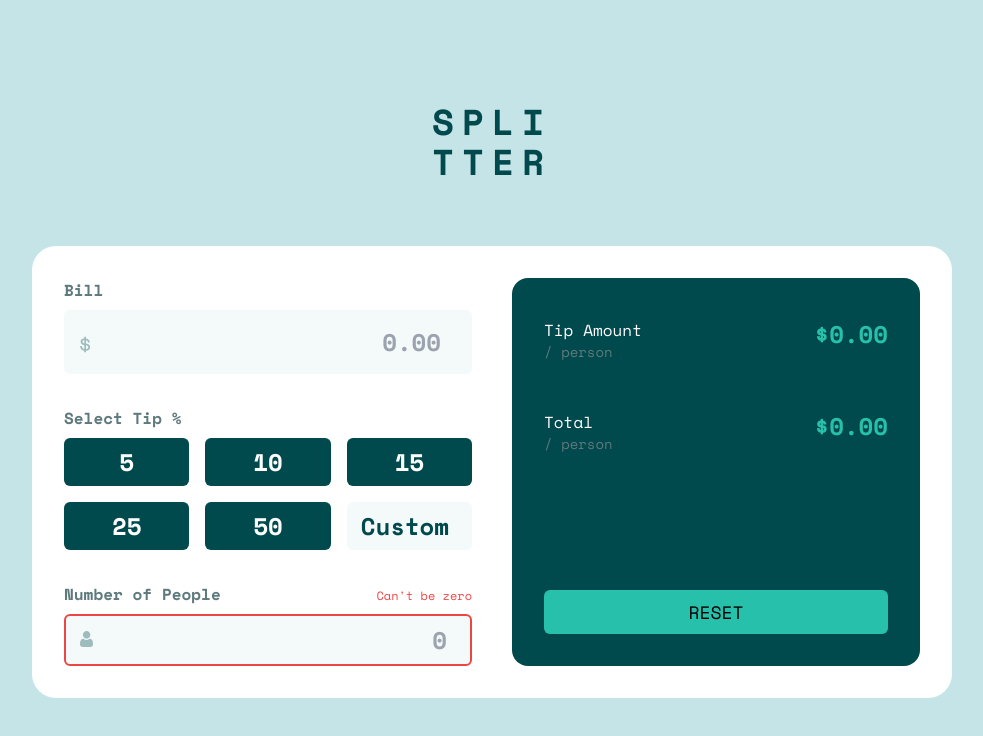
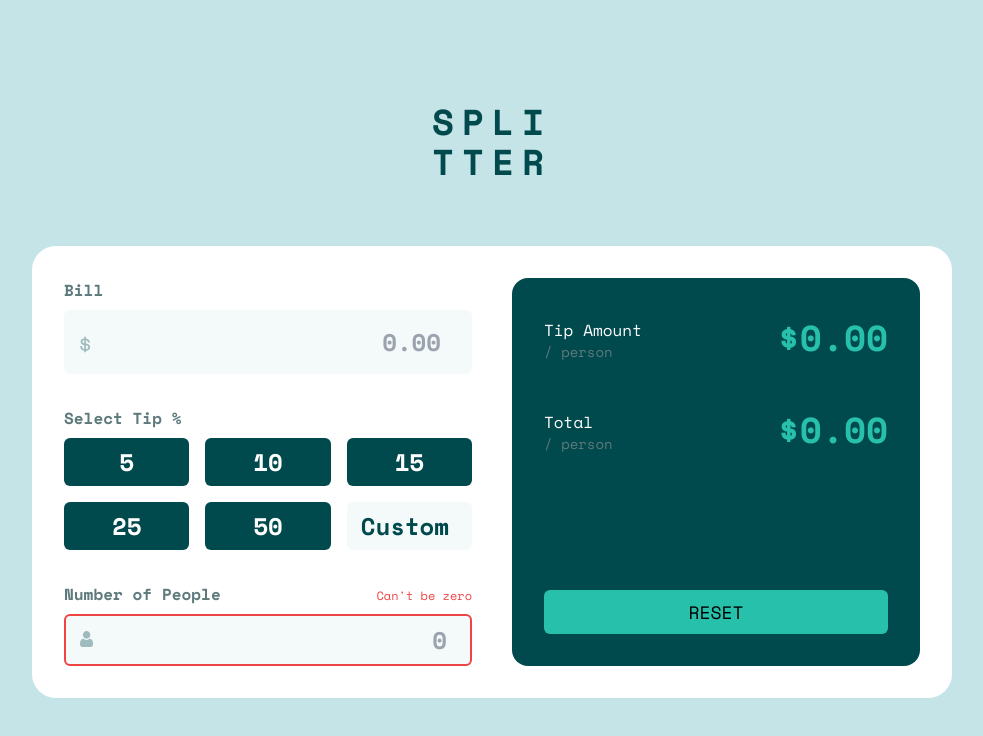
Before and after one commit to mdubelbeis/tip-calculator, a React (Create React App) app: page / in a window 1280 px wide. Shown: the top 736 px of the page, without its empty margins (148-1131 px from the left). Built offline with nearby package versions, Linux system fonts and the light colour scheme.

Commit message:
changed font size

```diff
--- a/src/components/Output.js
+++ b/src/components/Output.js
@@ -10,7 +10,7 @@ const Output = ({ tipPerPerson, totalPerPerson, resetValues }) => {
             </p>
           </div>
           <div>
-            <p className="text-strong-cyan text-2xl font-semibold">{`$${tipPerPerson}`}</p>
+            <p className="text-strong-cyan text-4xl font-semibold">{`$${tipPerPerson}`}</p>
           </div>
         </div>
 
@@ -22,7 +22,7 @@ const Output = ({ tipPerPerson, totalPerPerson, resetValues }) => {
             </p>
           </div>
           <div>
-            <p className="text-strong-cyan text-2xl font-semibold">{`$${totalPerPerson}`}</p>
+            <p className="text-strong-cyan text-4xl font-semibold">{`$${totalPerPerson}`}</p>
           </div>
         </div>
       </div>
```
